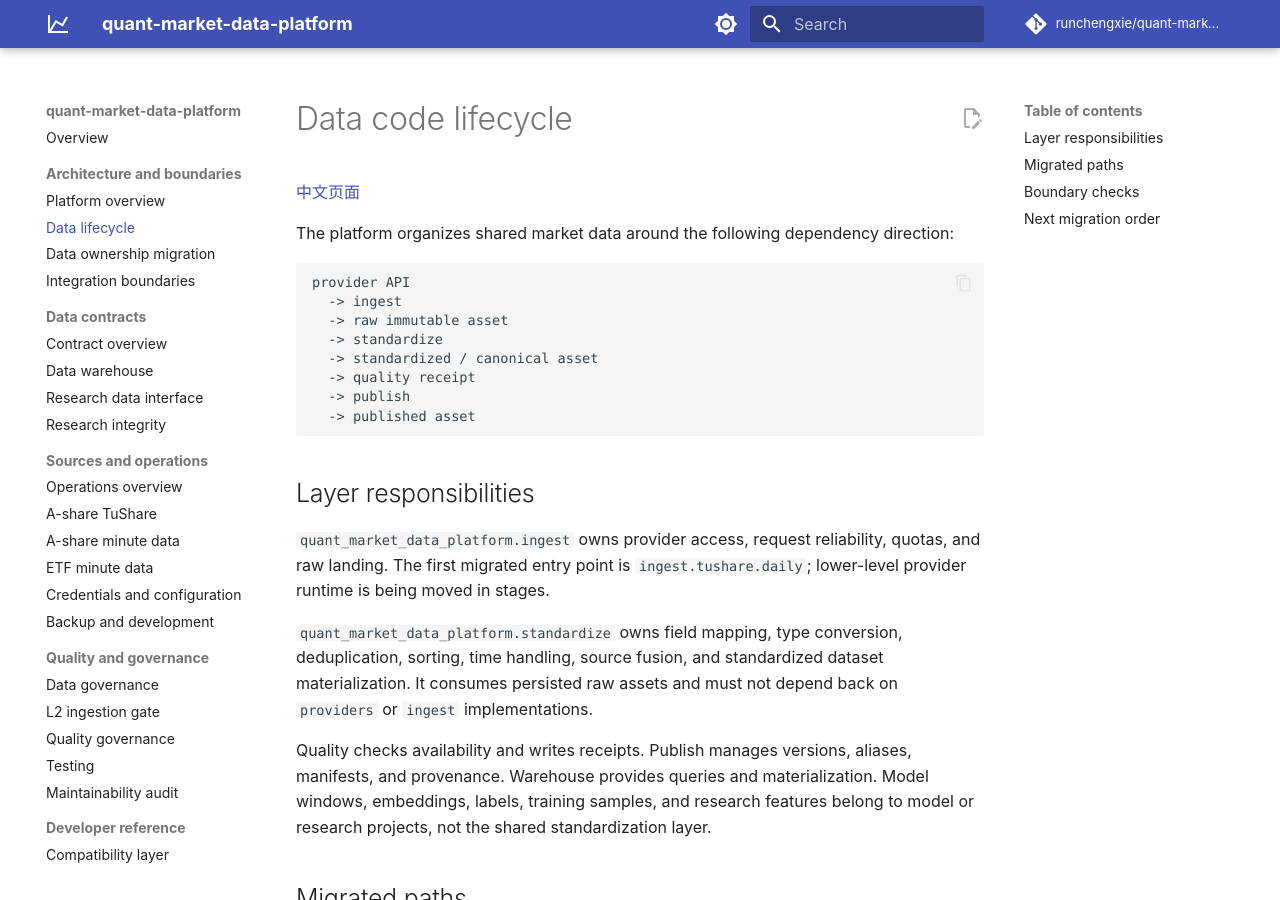
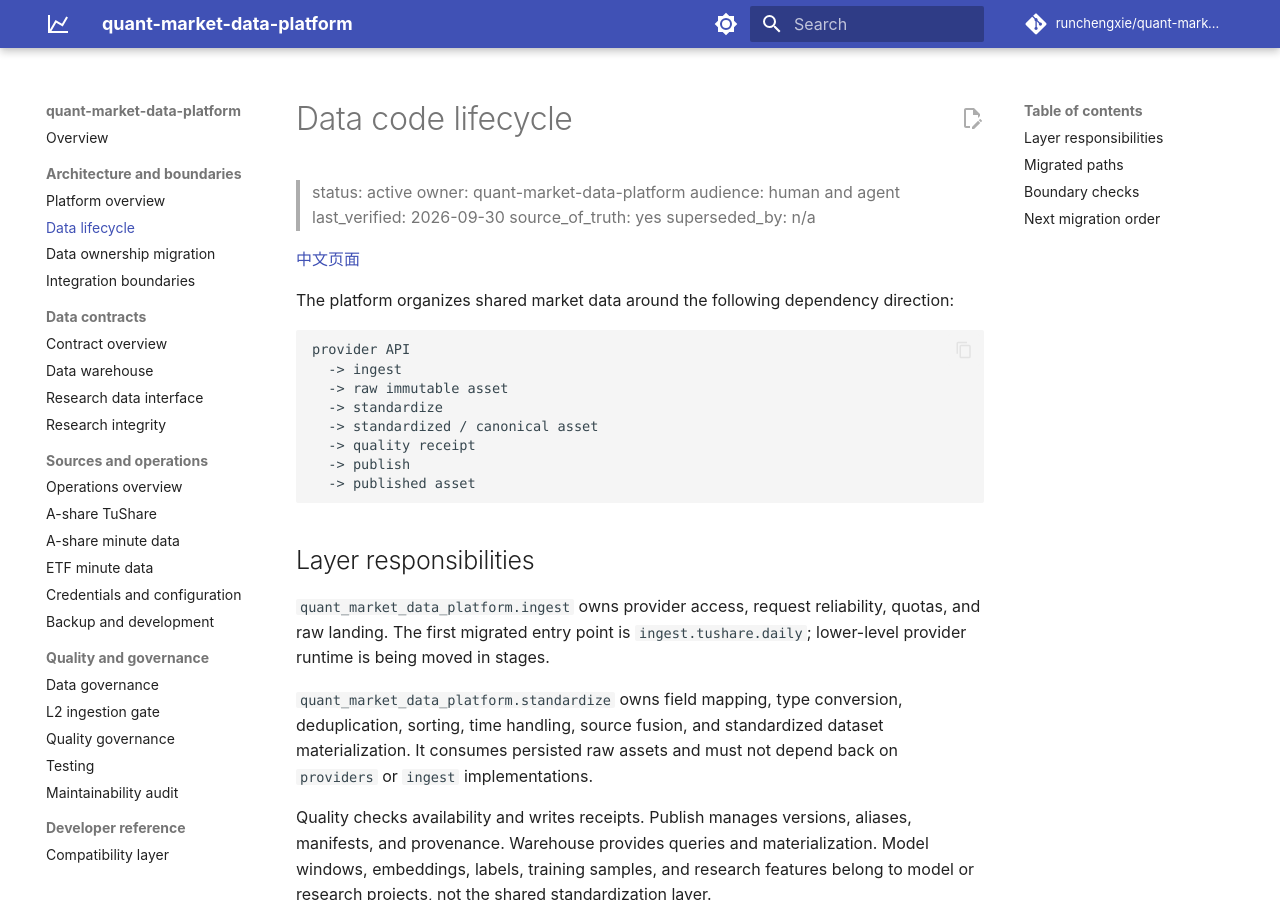
Before and after one commit to runchengxie/quant-market-data-platform, an MkDocs documentation site: the page built from docs/data-lifecycle-architecture.md, in a window 1280 px wide and 900 px high. Built offline with MkDocs 1.6.1 and Material for MkDocs 9.7.7, drawn with Linux system fonts in a browser that asks for light colours; comment, search, counter and statistics services are not loaded.

Commit message:
docs: add lifecycle metadata to canonical page

```diff
--- a/docs/data-lifecycle-architecture.md
+++ b/docs/data-lifecycle-architecture.md
@@ -1,4 +1,11 @@
 # Data code lifecycle
+
+> status: active
+> owner: quant-market-data-platform
+> audience: human and agent
+> last_verified: 2026-09-30
+> source_of_truth: yes
+> superseded_by: n/a
 
 [中文页面](data-lifecycle-architecture.zh-CN.md)
 
```
